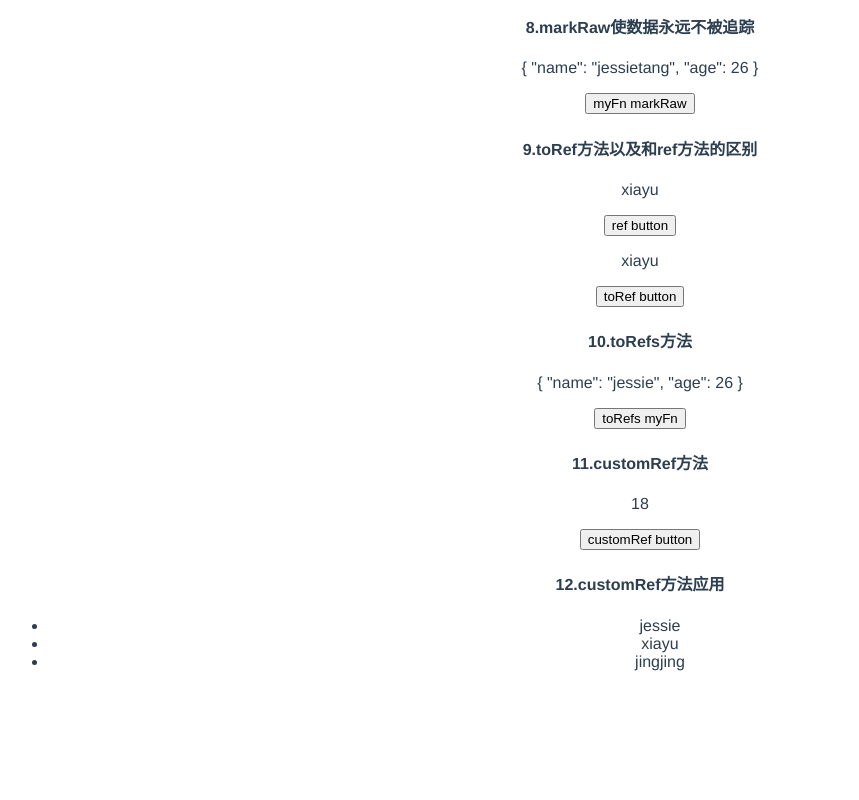
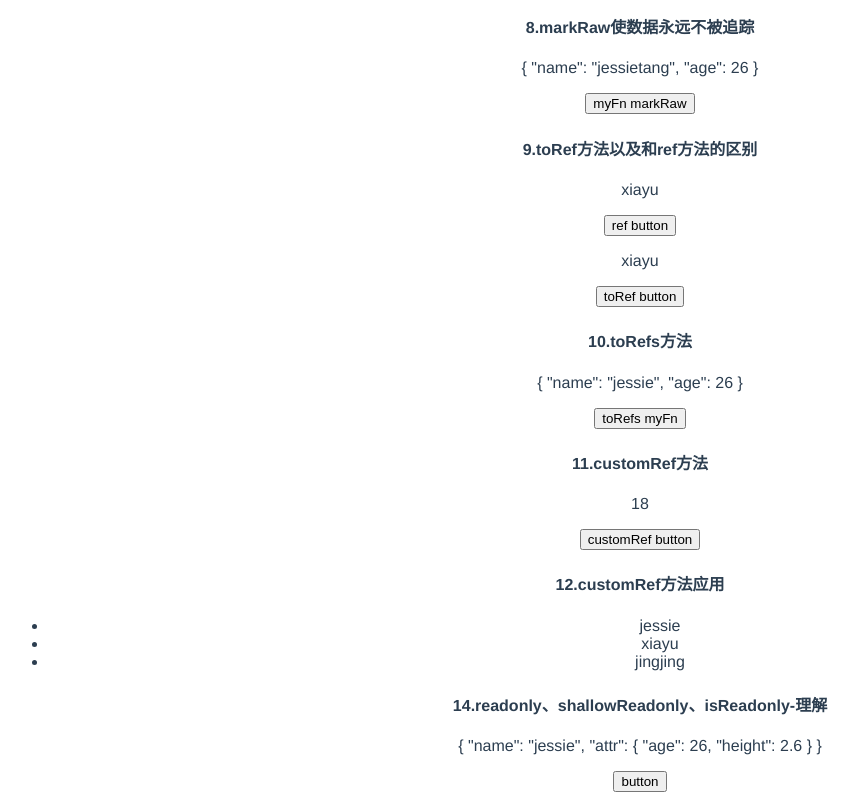
Before and after one commit to jessietang/hello-vue3, a Vue app: page / in a window 1280 px wide. Shown: the part 1600-2400 px from the top of the page, without its empty margins (0-859 px from the left). Before the commit the page ends 2287 px from the top, so only its background shows below. Built offline with nearby package versions, Linux system fonts and the light colour scheme.

Commit message:
readonly、shallowReadonly、isReadonly-理解

```diff
--- a/src/App.vue
+++ b/src/App.vue
@@ -14,6 +14,7 @@
   <Comp11 msg="11.customRef方法" />
   <Comp12 msg="12.customRef方法应用" />
   <Comp13 msg="13.ref获取元素" />
+  <Comp14 msg="14.readonly、shallowReadonly、isReadonly-理解" />
 </template>
 
 <script>
@@ -30,6 +31,7 @@ import Comp10 from './components/Comp10.vue'
 import Comp11 from './components/Comp11.vue'
 import Comp12 from './components/Comp12.vue'
 import Comp13 from './components/Comp13.vue'
+import Comp14 from './components/Comp14.vue'
 
 export default {
   name: 'App',
@@ -46,7 +48,8 @@ export default {
     Comp10,
     Comp11,
     Comp12,
-    Comp13
+    Comp13,
+    Comp14
   }
 }
 </script>
--- /dev/null
+++ b/src/components/Comp14.vue
@@ -0,0 +1,56 @@
+<template>
+  <h4>{{ msg }}</h4>
+  <p>{{ state }}</p>
+  <button @click="myFn">button</button>
+</template>
+<script>
+import { readonly, shallowReadonly, isReadonly } from 'vue'
+export default {
+  name: 'Comp14',
+  props: ['msg'],
+  setup() {
+    // readonly用于创建一个只读的数据，并且是递归只读
+    // let state = readonly({
+    //   name: 'jessie',
+    //   attr: { age: 26, height: 2.6 }
+    // })
+    // shallowReadonly: 用于创建一个只读的数据，但是不是递归只读的
+    let state = shallowReadonly({
+      name: 'jessie',
+      attr: { age: 26, height: 2.6 }
+    }) // 第一层改不了，第二层可以修改
+
+    // const 和 readonly的区别
+    // const: 变量保护，不能给变量重新赋值
+    // readonly: 属性保护，不能给属性重新赋值
+
+    // const value = 123
+    const value2 = {
+      name: 'j',
+      age: 1
+    }
+
+    const myFn = () => {
+      state.name = 'yuyu'
+      state.attr.age = 18
+      state.attr.height = 1.88
+
+      console.log(state)
+
+      console.log(isReadonly(state))
+
+      //   value = 456 // 报错
+      //   console.log(value)
+
+      value2.name = 's'
+      value2.age = 2
+      console.log(value2) // {name: 's', age: 2}
+    }
+
+    return {
+      state,
+      myFn
+    }
+  }
+}
+</script>
```
